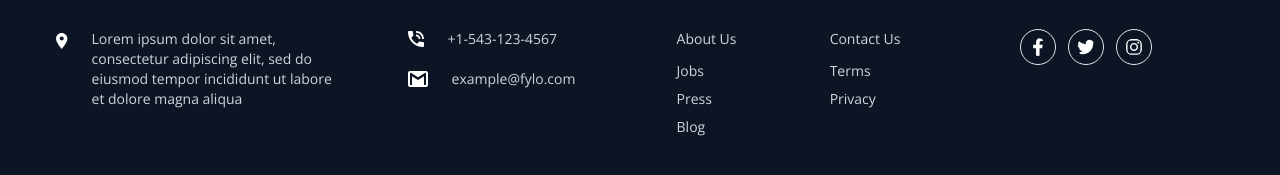
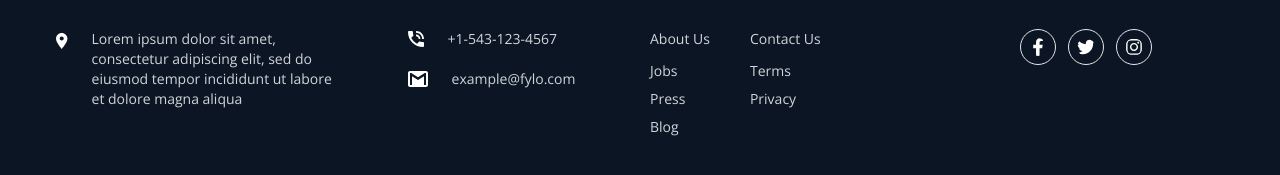
Before and after one commit to MalcolmTann/Flyo-Landing-Page, a plain HTML site: page public/index.html in a window 1280 px wide. Shown: the part 3137-3312 px from the top of the page. Drawn offline with nearby package versions, Linux system fonts and the light colour scheme.

Commit message:
Test for deployment

```diff
--- a/public/index.html
+++ b/public/index.html
@@ -164,7 +164,7 @@
         </div>
       </div>
 
-      <div class="flex flex-col gap-10 justify-around xl:flex-row xl:gap-18 2xl:justify-evenly">
+      <div class="flex flex-col gap-10 justify-around max-w-fit xl:flex-row xl:gap-18 2xl:justify-evenly">
         <ul>
           <h3 class="mb-1 transition duration-200 hover:text-white"><a href="#" title="About Us">About Us</a></h3>
           <li class="pt-2 transition duration-200 hover:text-white"><a href="#" title="Jobs">Jobs</a></li>
--- a/tailwind.config.js
+++ b/tailwind.config.js
@@ -30,7 +30,7 @@ module.exports = {
       screens: {
         '2xl': '1440px',
       },
-    },
+    }
   },
   variants: {
     fill: ['hover', 'focus'],
```
Also changed, not shown: public/css/main.css.
